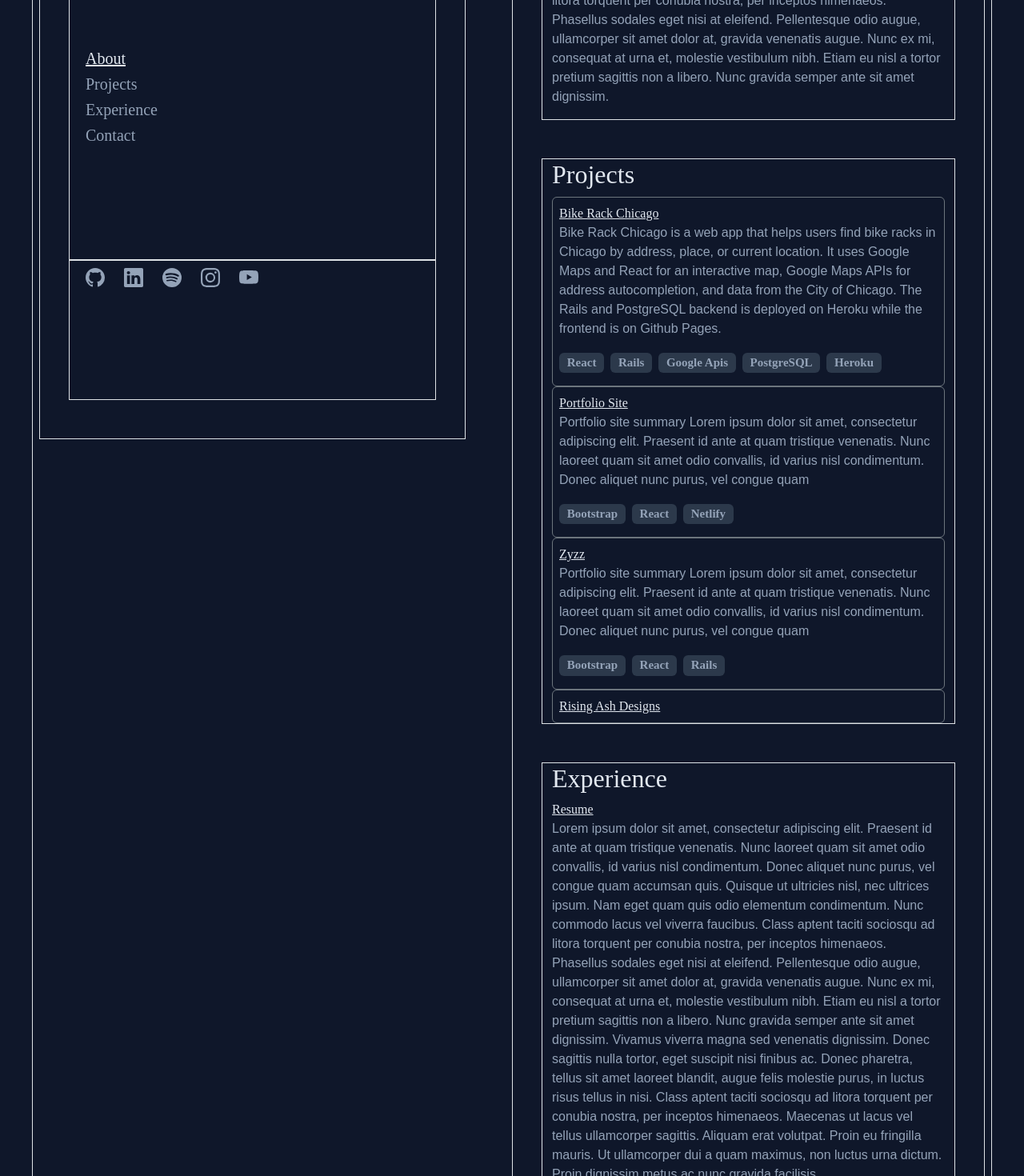
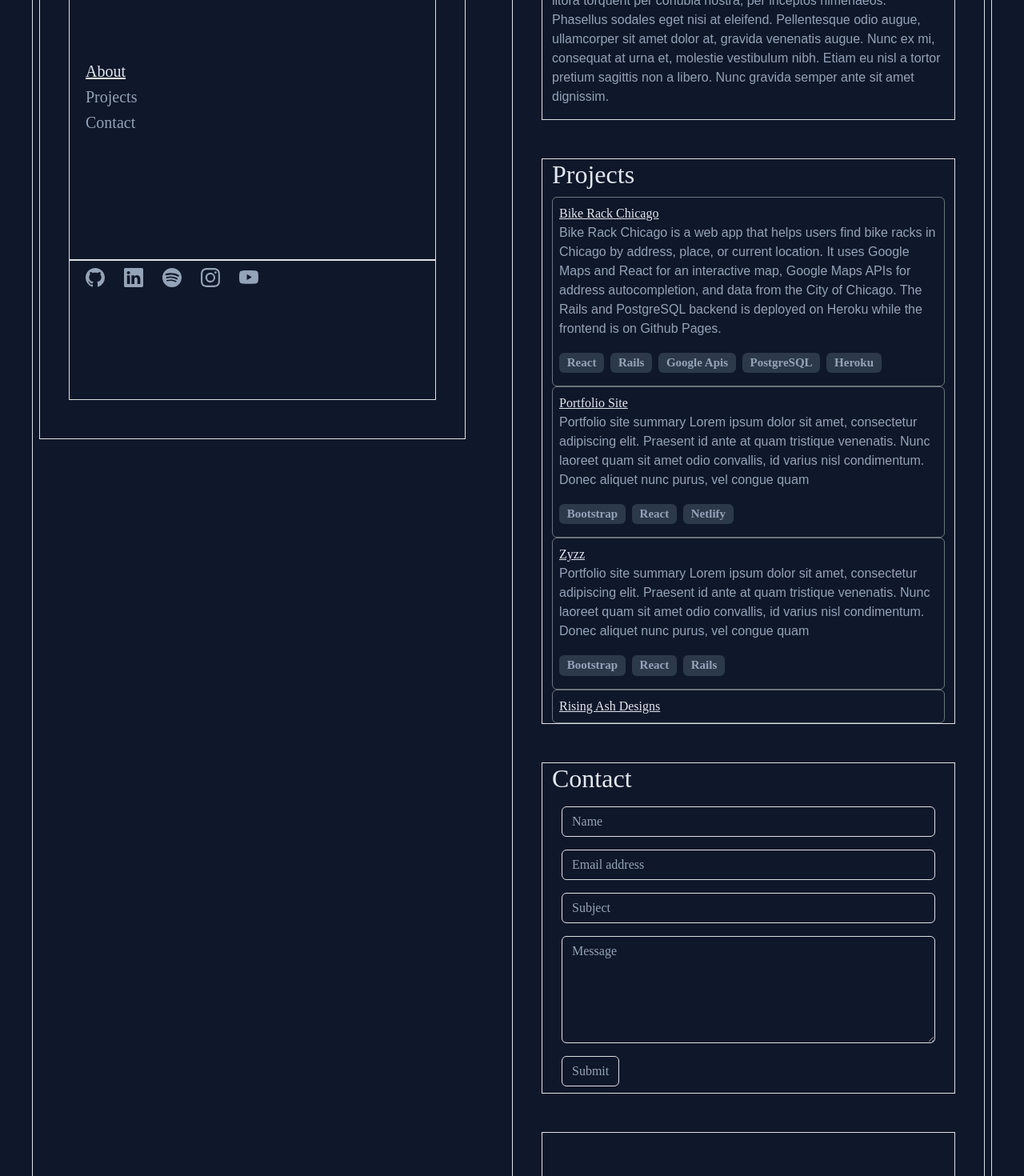
Before and after one commit to jmbehlmann/behlmann-portfolio, a React (Vite) app: page / in a window 1280 px wide. Shown: the part 260-1730 px from the top of the page at 80% size. Built offline with nearby package versions, Linux system fonts and the light colour scheme; a web font is replaced by a local one.

Commit message:
removed experience section

```diff
--- a/src/Content.jsx
+++ b/src/Content.jsx
@@ -16,7 +16,7 @@ export function Content() {
     const scrollPosition = window.scrollY + 48;
     // const aboutSection = document.getElementById("aboutSection").offsetTop;
     const projectsSection = document.getElementById("projectsSection").offsetTop;
-    const experienceSection = document.getElementById("experienceSection").offsetTop;
+    // const experienceSection = document.getElementById("experienceSection").offsetTop;
     const contactSection = document.getElementById("contactSection").offsetTop;
 
     if (scrollPosition < projectsSection) {
@@ -24,7 +24,7 @@ export function Content() {
     } else if (scrollPosition < experienceSection) {
       setCurrentSection("Projects");
     } else if (scrollPosition < contactSection) {
-      setCurrentSection("Experience");
+      setCurrentSection("Projects");
     } else {
       setCurrentSection("Contact");
     }
@@ -60,9 +60,9 @@ export function Content() {
               <div className="row border mt-5" id="projectsSection">
                 <Projects />
               </div>
-              <div className="row border mt-5" id="experienceSection">
+              {/* <div className="row border mt-5" id="experienceSection">
                 <Experience />
-              </div>
+              </div> */}
               <div className="row border mt-5" id="contactSection">
                 <Contact />
               </div>
--- a/src/components/Navbar.jsx
+++ b/src/components/Navbar.jsx
@@ -12,9 +12,9 @@ export function Navbar({ currentSection }) {
       </h5>
         <a className={`navlink ${currentSection === "Projects" ? "highlight" : ""}`} href={`${baseURL}/#projectsSection`}>Projects</a>
       </h5>
-      <h5>
+      {/* <h5>
         <a className={`navlink ${currentSection === "Experience" ? "highlight" : ""}`} href={`${baseURL}/#experienceSection`}>Experience</a>
-      </h5>
+      </h5> */}
       <h5>
         <a className={`navlink ${currentSection === "Contact" ? "highlight" : ""}`} href={`${baseURL}/#contactSection`}>Contact</a>
       </h5>
```
